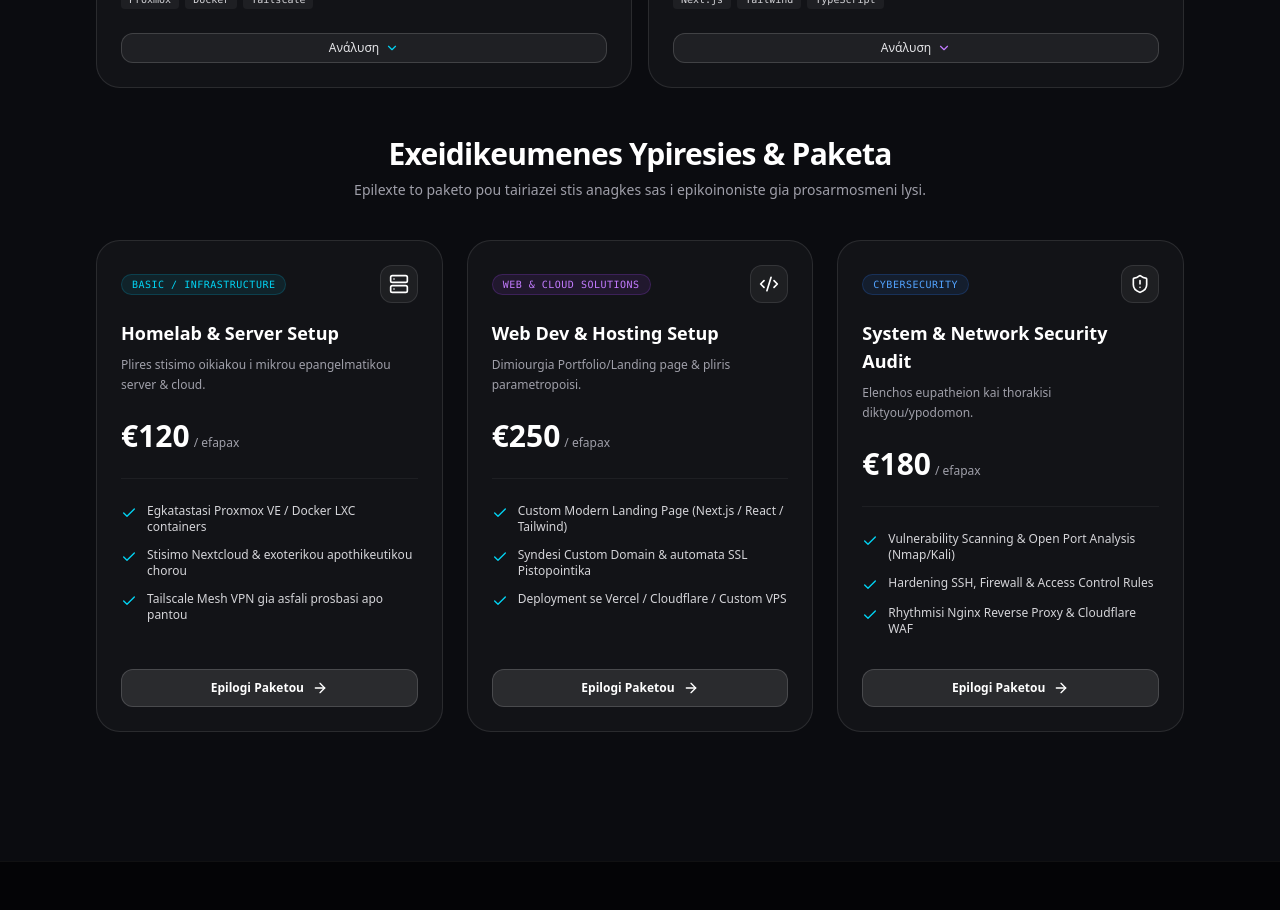
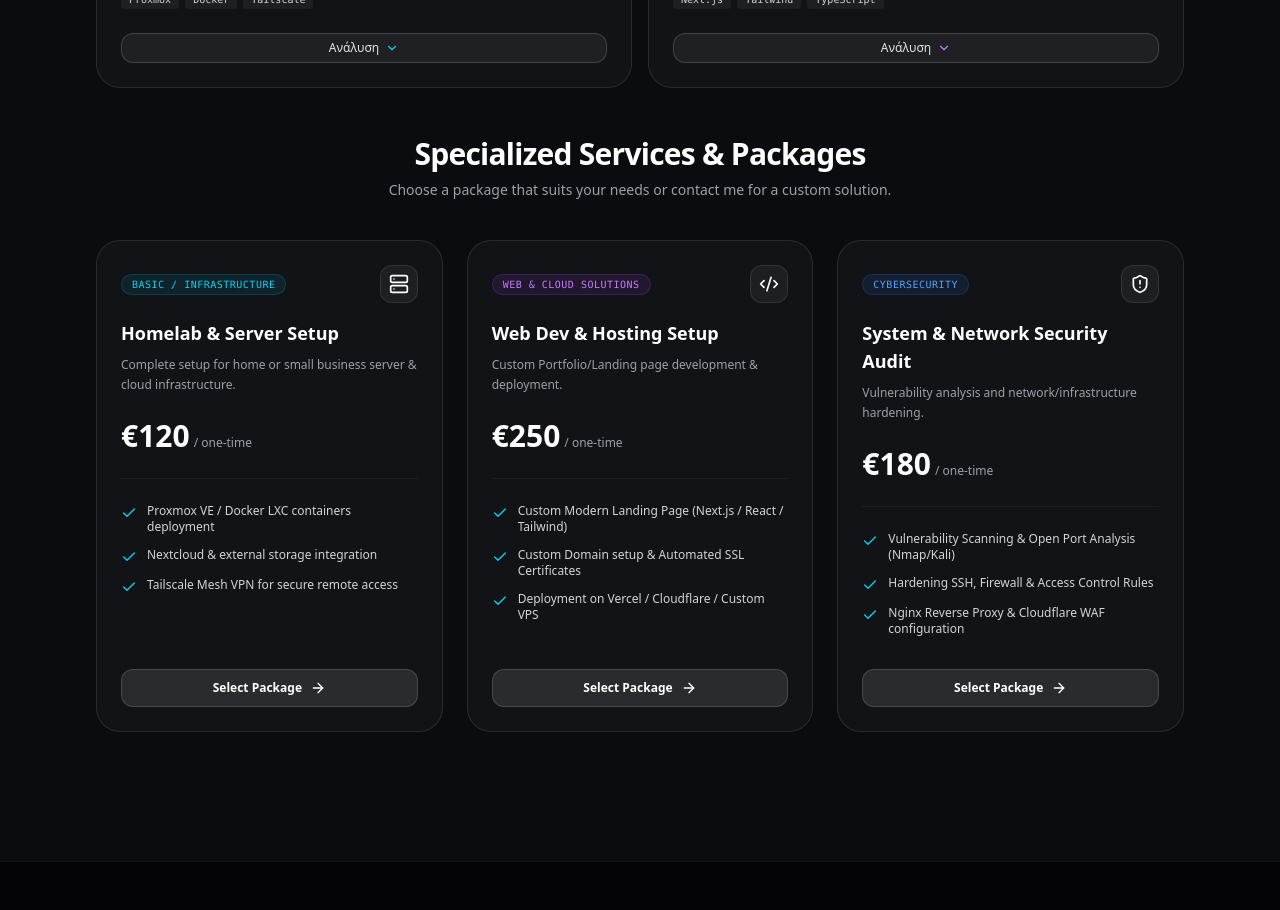
Before and after one commit to miltos12222/my-portfolio, a Next.js app: page / in a window 1280 px wide. Shown: the part 1480-2390 px from the top of the page. Built offline with nearby package versions, Linux system fonts and the light colour scheme.

Commit message:
Translate to English and show exact API errors

```diff
--- a/components/ServicesSection.tsx
+++ b/components/ServicesSection.tsx
@@ -23,12 +23,12 @@ const services: Service[] = [
         badgeColor: "bg-cyan-500/10 border-cyan-500/20 text-cyan-400",
         title: "Homelab & Server Setup",
         price: "€120",
-        period: "efapax",
-        description: "Plires stisimo oikiakou i mikrou epangelmatikou server & cloud.",
+        period: "one-time",
+        description: "Complete setup for home or small business server & cloud infrastructure.",
         features: [
-            "Egkatastasi Proxmox VE / Docker LXC containers",
-            "Stisimo Nextcloud & exoterikou apothikeutikou chorou",
-            "Tailscale Mesh VPN gia asfali prosbasi apo pantou",
+            "Proxmox VE / Docker LXC containers deployment",
+            "Nextcloud & external storage integration",
+            "Tailscale Mesh VPN for secure remote access",
         ],
         icon: Server,
     },
@@ -38,12 +38,12 @@ const services: Service[] = [
         badgeColor: "bg-purple-500/10 border-purple-500/20 text-purple-400",
         title: "Web Dev & Hosting Setup",
         price: "€250",
-        period: "efapax",
-        description: "Dimiourgia Portfolio/Landing page & pliris parametropoisi.",
+        period: "one-time",
+        description: "Custom Portfolio/Landing page development & deployment.",
         features: [
             "Custom Modern Landing Page (Next.js / React / Tailwind)",
-            "Syndesi Custom Domain & automata SSL Pistopointika",
-            "Deployment se Vercel / Cloudflare / Custom VPS",
+            "Custom Domain setup & Automated SSL Certificates",
+            "Deployment on Vercel / Cloudflare / Custom VPS",
         ],
         icon: Code2,
     },
@@ -53,12 +53,12 @@ const services: Service[] = [
         badgeColor: "bg-blue-500/10 border-blue-500/20 text-blue-400",
         title: "System & Network Security Audit",
         price: "€180",
-        period: "efapax",
-        description: "Elenchos eupatheion kai thorakisi diktyou/ypodomon.",
+        period: "one-time",
+        description: "Vulnerability analysis and network/infrastructure hardening.",
         features: [
             "Vulnerability Scanning & Open Port Analysis (Nmap/Kali)",
             "Hardening SSH, Firewall & Access Control Rules",
-            "Rhythmisi Nginx Reverse Proxy & Cloudflare WAF",
+            "Nginx Reverse Proxy & Cloudflare WAF configuration",
         ],
         icon: ShieldAlert,
     },
@@ -68,6 +68,7 @@ export default function ServicesSection() {
     const [selectedService, setSelectedService] = useState<Service | null>(null);
     const [loading, setLoading] = useState(false);
     const [status, setStatus] = useState<"idle" | "success" | "error">("idle");
+    const [errorMessage, setErrorMessage] = useState<string>("");
 
     const handleSubmit = async (e: React.FormEvent<HTMLFormElement>) => {
         e.preventDefault();
@@ -75,6 +76,7 @@ export default function ServicesSection() {
 
         setLoading(true);
         setStatus("idle");
+        setErrorMessage("");
 
         const formData = new FormData(e.currentTarget);
         const payload = {
@@ -92,17 +94,21 @@ export default function ServicesSection() {
                 body: JSON.stringify(payload),
             });
 
+            const data = await res.json();
+
             if (res.ok) {
                 setStatus("success");
                 setTimeout(() => {
                     setSelectedService(null);
                     setStatus("idle");
-                }, 2000);
+                }, 2500);
             } else {
                 setStatus("error");
+                setErrorMessage(data.error || "Failed to send request.");
             }
-        } catch (err) {
+        } catch (err: any) {
             setStatus("error");
+            setErrorMessage("Network error or server unreachable.");
         } finally {
             setLoading(false);
         }
@@ -112,10 +118,10 @@ export default function ServicesSection() {
         <section id="services" className="space-y-6 my-12">
             <div className="text-center max-w-2xl mx-auto mb-10">
                 <h2 className="text-2xl sm:text-3xl font-bold text-white tracking-tight mb-2">
-                    Exeidikeumenes Ypiresies & Paketa
+                    Specialized Services & Packages
                 </h2>
                 <p className="text-xs sm:text-sm text-zinc-400">
-                    Epilexte to paketo pou tairiazei stis anagkes sas i epikoinoniste gia prosarmosmeni lysi.
+                    Choose a package that suits your needs or contact me for a custom solution.
                 </p>
             </div>
 
@@ -163,10 +169,11 @@ export default function ServicesSection() {
                                 onClick={() => {
                                     setSelectedService(service);
                                     setStatus("idle");
+                                    setErrorMessage("");
                                 }}
                                 className="w-full py-2.5 px-4 rounded-xl bg-white/10 hover:bg-white/20 border border-white/15 text-xs font-semibold text-white transition-all flex items-center justify-center gap-2 group-hover:bg-cyan-500 group-hover:text-black group-hover:border-cyan-400"
                             >
-                                <span>Epilogi Paketou</span>
+                                <span>Select Package</span>
                                 <ArrowRight className="w-4 h-4" />
                             </button>
                         </div>
@@ -192,7 +199,7 @@ export default function ServicesSection() {
 
                             <div className="mb-6">
                                 <span className="text-[10px] font-mono uppercase tracking-wider text-cyan-400 block mb-1">
-                                    AITIMA PARANGELIAS
+                                    ORDER REQUEST
                                 </span>
                                 <h3 className="text-xl font-bold text-white">
                                     {selectedService.title} ({selectedService.price})
@@ -202,20 +209,20 @@ export default function ServicesSection() {
                             <form onSubmit={handleSubmit} className="space-y-4">
                                 <div>
                                     <label className="block text-xs font-mono text-zinc-400 mb-1.5 uppercase">
-                                        Onomateponymo
+                                        Full Name
                                     </label>
                                     <input
                                         type="text"
                                         name="name"
                                         required
-                                        placeholder="p.ch. Miltos Papageorgiou"
+                                        placeholder="e.g. John Doe"
                                         className="w-full px-4 py-2.5 rounded-xl bg-white/[0.05] border border-white/10 text-sm text-white placeholder:text-zinc-600 focus:outline-none focus:border-cyan-500 transition-all"
                                     />
                                 </div>
 
                                 <div>
                                     <label className="block text-xs font-mono text-zinc-400 mb-1.5 uppercase">
-                                        Email Epikoinonias
+                                        Contact Email
                                     </label>
                                     <input
                                         type="email"
@@ -228,25 +235,25 @@ export default function ServicesSection() {
 
                                 <div>
                                     <label className="block text-xs font-mono text-zinc-400 mb-1.5 uppercase">
-                                        Leptomereies / Simeioseis
+                                        Details / Notes
                                     </label>
                                     <textarea
                                         name="message"
                                         rows={3}
-                                        placeholder="Perigrapste ti akribos chreiazeste..."
+                                        placeholder="Describe what you need..."
                                         className="w-full px-4 py-2.5 rounded-xl bg-white/[0.05] border border-white/10 text-sm text-white placeholder:text-zinc-600 focus:outline-none focus:border-cyan-500 transition-all resize-none"
                                     ></textarea>
                                 </div>
 
                                 {status === "success" && (
                                     <div className="p-3 rounded-xl bg-emerald-500/10 border border-emerald-500/20 text-emerald-400 text-xs font-medium text-center">
-                                        ✓ To aitima sas stalthike epitychos!
+                                        ✓ Your request has been sent successfully!
                                     </div>
                                 )}
 
                                 {status === "error" && (
                                     <div className="p-3 rounded-xl bg-red-500/10 border border-red-500/20 text-red-400 text-xs font-medium text-center">
-                                        ✕ Apotychia apostolis. Parakaloumedokimaste xana.
+                                        ✕ {errorMessage || "Failed to send request. Please try again."}
                                     </div>
                                 )}
 
@@ -259,10 +266,10 @@ export default function ServicesSection() {
                                         {loading ? (
                                             <>
                                                 <Loader2 className="w-4 h-4 animate-spin" />
-                                                <span>Apostoli...</span>
+                                                <span>Sending...</span>
                                             </>
                                         ) : (
-                                            <span>Apostoli Aitimatos</span>
+                                            <span>Submit Request</span>
                                         )}
                                     </button>
                                 </div>
```
Also changed, not shown: 1 other file (tests, documents, lock files or other folders).
